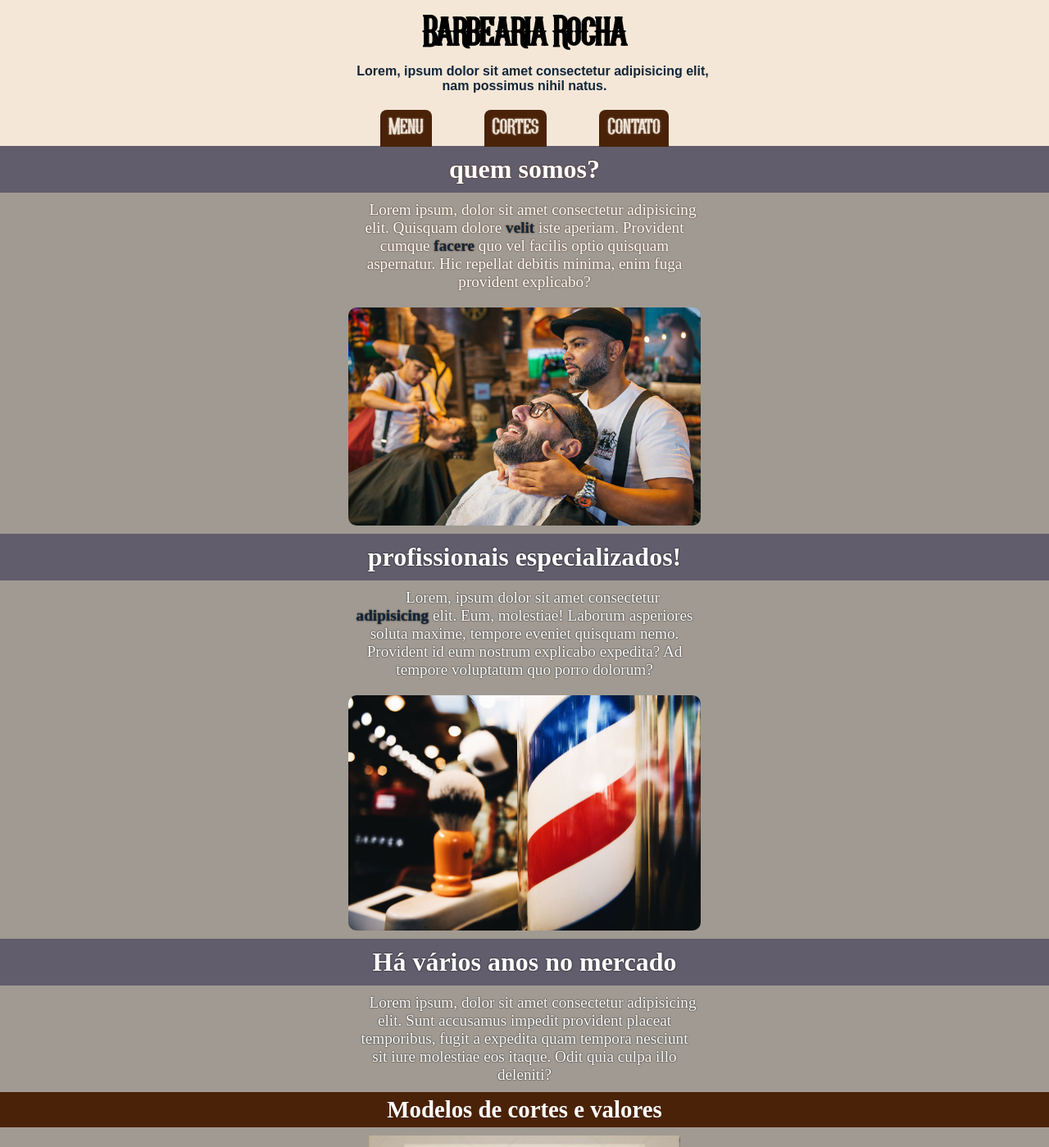
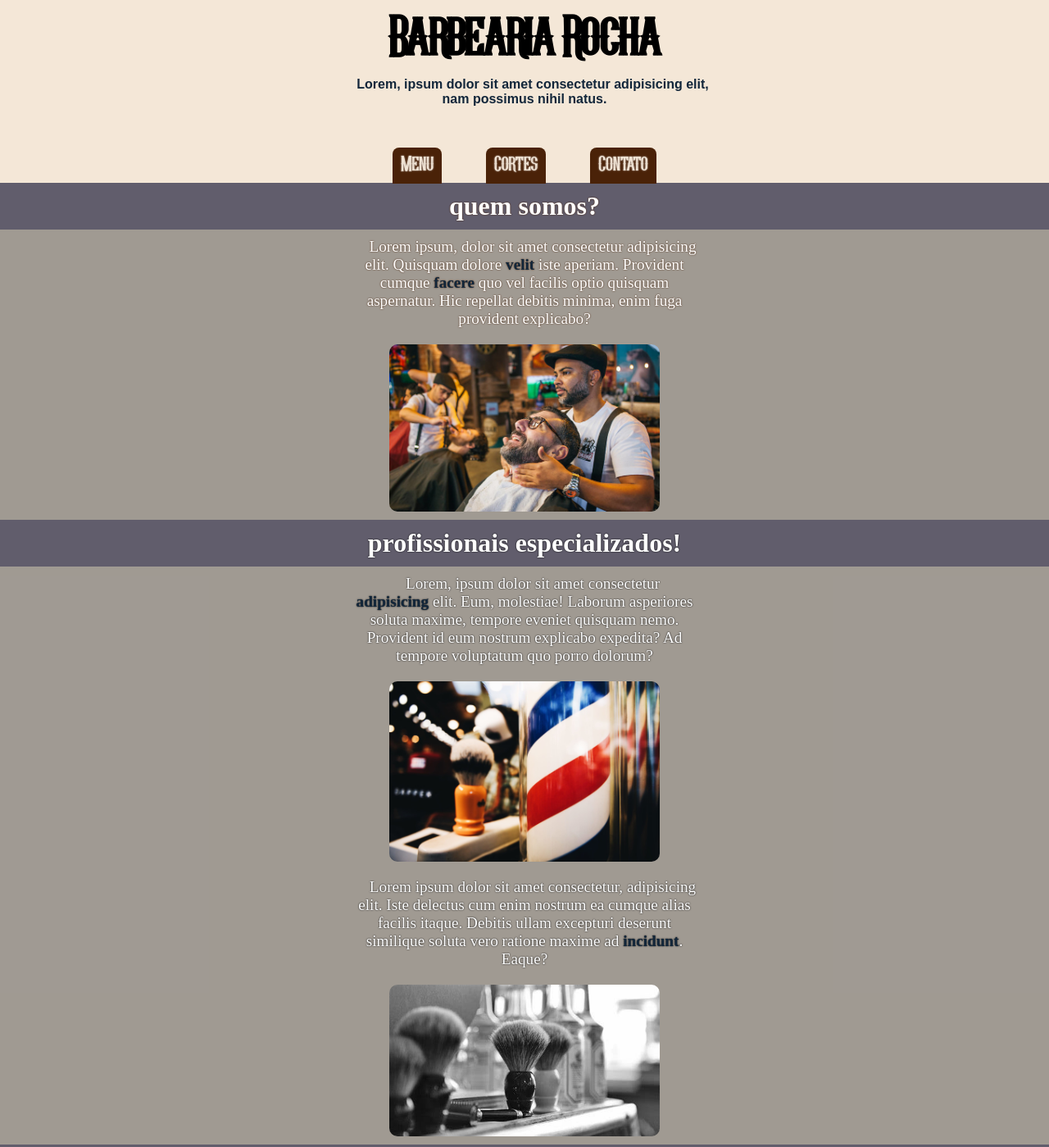
Before and after one commit to JoaoVitRocha/projeto-barbearia, a plain HTML site: page index.html in a window 1280 px wide. Shown: the part 60-1459 px from the top of the page at 82% size. Drawn offline with Linux system fonts and the light colour scheme.

Commit message:
corrigindo bugs

```diff
--- a/estilo/style.css
+++ b/estilo/style.css
@@ -46,7 +46,7 @@ header{
 
 header h1{
     font-family: var(--fonte-decorada);
-    font-size: 3em;
+    font-size: 4em;
     padding: 10px;
     text-align: center;
 }
@@ -62,19 +62,19 @@ header p{
 
 header nav{
     text-align: center;
-    padding: 10px 10px 9px 10px;
-    margin-top: 20px;
+    margin-top: 60px;
+    padding-bottom: 9px;
 }
 
 header nav>a{
     background-color: var(--cor4);
     text-decoration: none;
-    font-size: 1.6em;
+    font-size: 1.5em;
     padding: 10px;
     font-family: var(--fonte-decorada);
     color: var(--cor5);
     text-shadow: 0px 0px 2px white;
-    margin: 0px 30px ;
+    margin: 0px 25px ;
     border-radius: 8px 8px 0px 0px;
 }
 
@@ -85,6 +85,10 @@ header nav>a:hover{
 
 main{
     background-color: #8e877ed6;
+    width: 100%;
+}
+
+main>section.s1{
     width: 100%;
 }
 
@@ -109,10 +113,14 @@ main .s1 p{
 
 main .s1 img{
     display: block;
-    width: 450px;
+    width: 350px;
     margin: auto;
     padding: 10px;
     border-radius: 20px;
+}
+
+main>section.s2{
+    width: 100%;
 }
 
 section.s2 h2{
@@ -136,14 +144,15 @@ section.s2 p{
 
 section.s2 article.a1 img{
     display: block;
-    width: 450px;
+    width: 350px;
     margin: auto;
     padding: 10px;
     border-radius: 20px;
 }
 
-section.s2 article.a2{
-    display: none;
+
+main>section.s3{
+    width: 100%;
 }
 
 section.s3 .f1>h2{
@@ -169,6 +178,10 @@ section.s3 .fundo{
     display: none;
 }
 
+main>section.s4{
+    width: 100%;
+}
+
 section.s4>h3{
     font-size: 1.8em;
     color: white;
@@ -179,7 +192,7 @@ section.s4>h3{
 
 section.s4 img{
     display: block;
-    width: 400px;
+    width: 250px;
     margin: auto;
     padding: 10px;
 }
--- a/index.html
+++ b/index.html
@@ -34,9 +34,10 @@
                     <p>Lorem, ipsum dolor sit amet consectetur <strong>adipisicing</strong> elit. Eum, molestiae! Laborum asperiores soluta maxime, tempore eveniet quisquam nemo. Provident id eum nostrum explicabo expedita? Ad tempore voluptatum quo porro dolorum?</p>
                     <img src="imagens/decoraçao1.jpg" alt="decoraçao" id="foto1">
                 </article>
-                <article class="a2">
+                <article class="a1">
+
+                    <p>Lorem ipsum dolor sit amet consectetur, adipisicing elit. Iste delectus cum enim nostrum ea cumque alias facilis itaque. Debitis ullam excepturi deserunt similique soluta vero ratione maxime ad <strong>incidunt</strong>. Eaque?</p>
                     <img src="imagens/decoraçao2.jpeg" alt="decoração" id="foto2">
-                    <p>Lorem ipsum dolor sit amet consectetur, adipisicing elit. Iste delectus cum enim nostrum ea cumque alias facilis itaque. Debitis ullam excepturi deserunt similique soluta vero ratione maxime ad <strong>incidunt</strong>. Eaque?</p>
                 </article>
             </section>
         </section>
```
